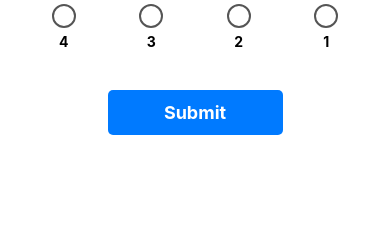
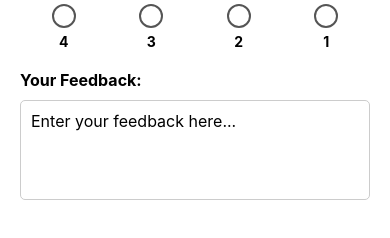
Before and after one commit to elitecoder05/vignan-feedback-app, a React Native app in the folder feedback/: screen /MainFeedback in a window 390 px wide. Shown: the part 459-697 px from the top of the page. Built offline with nearby package versions, Linux system fonts and the light colour scheme.

Commit message:
something

```diff
--- a/feedback/screens/MainFeedback.tsx
+++ b/feedback/screens/MainFeedback.tsx
@@ -8,6 +8,7 @@ import {
   TouchableOpacity,
   Alert,
   ActivityIndicator,
+  TextInput, // Import TextInput
 } from "react-native";
 import { useRoute } from "@react-navigation/native";
 import * as SecureStore from "expo-secure-store";
@@ -29,6 +30,7 @@ const MainFeedback = () => {
   });
   const [selectedSubject, setSelectedSubject] = useState("");
   const [selectedRating, setSelectedRating] = useState(null);
+  const [feedbackText, setFeedbackText] = useState(""); // New state for feedback text
   const [isSubmitting, setIsSubmitting] = useState(false);
   // This state now reflects whether the current subject has already received feedback.
   const [hasSubmitted, setHasSubmitted] = useState(false);
@@ -98,6 +100,7 @@ const MainFeedback = () => {
       branch: selectedBranch || userData.branch,
       subjectId: selectedSubject,
       rating: selectedRating,
+      feedback: feedbackText, // Include feedback text in the payload
     };
 
     // Debugging: log the payload being sent to the API
@@ -125,8 +128,9 @@ const MainFeedback = () => {
         // Save the submission timestamp for this subject.
         await SecureStore.setItemAsync(`feedbackSubmitted_${selectedSubject}`, Date.now().toString());
         setHasSubmitted(true);
-        // Optionally reset the rating (keeping the subject selected so the user sees it was submitted)
+        // Optionally reset the rating and feedback text (keeping the subject selected so the user sees it was submitted)
         setSelectedRating(null);
+        setFeedbackText("");
       } else {
         let errorDetails;
         try {
@@ -209,6 +213,20 @@ const MainFeedback = () => {
               </Pressable>
             ))}
           </View>
+        </View>
+
+        {/* Feedback Textbox */}
+        <View style={styles.feedbackContainer}>
+          <Text style={styles.feedbackLabel}>Your Feedback:</Text>
+          <TextInput
+            style={styles.feedbackInput}
+            multiline
+            numberOfLines={4}
+            placeholder="Enter your feedback here..."
+            value={feedbackText}
+            onChangeText={setFeedbackText}
+            editable={!hasSubmitted} // Optionally disable editing if already submitted.
+          />
         </View>
 
         {/* Submit Button */}
@@ -316,6 +334,23 @@ const styles = StyleSheet.create({
     fontSize: 14,
     fontWeight: "bold",
   },
+  feedbackContainer: {
+    marginBottom: 20,
+  },
+  feedbackLabel: {
+    fontSize: 16,
+    fontWeight: "bold",
+    marginBottom: 10,
+  },
+  feedbackInput: {
+    borderColor: "#ccc",
+    borderWidth: 1,
+    borderRadius: 5,
+    padding: 10,
+    textAlignVertical: "top",
+    fontSize: 16,
+    height: 100,
+  },
   submitButton: {
     backgroundColor: "#007AFF",
     paddingVertical: 12,
```
